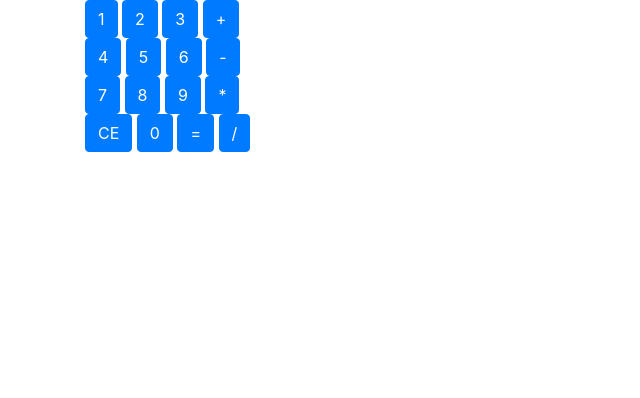
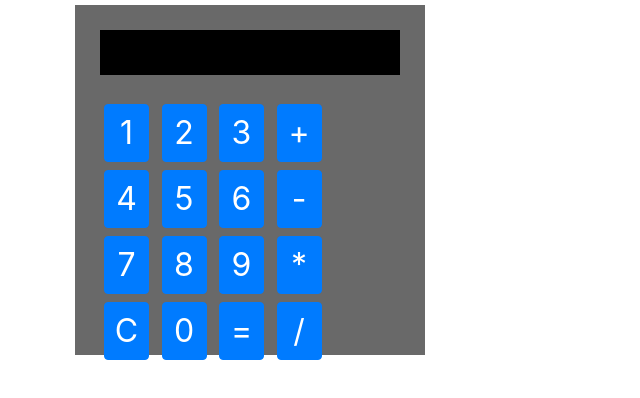
Before and after one commit to sammypaiz0606/calculator, a plain HTML site: page index.html in a window 1280 px wide. Shown: the whole page, without its empty margins (0-640 px from the left). Drawn offline with nearby package versions, Linux system fonts and the light colour scheme.

Commit message:
added output value when clicked

```diff
--- a/assets/css/style.css
+++ b/assets/css/style.css
@@ -0,0 +1,26 @@
+#output {
+    height:45px;
+    background:#000;
+    color:aqua;
+    width:100%;
+    font-size:2em;
+    padding:5px;
+    text-align:right;
+    margin-bottom:25px;
+}
+
+#myCalcu {
+    width:350px;
+    background:dimgray;
+    height:350px;
+    padding:25px;
+}
+.cbutton {
+    font-size:2em;
+    width:45px;
+    margin:4px;
+    padding:4px;
+}
+.container {
+    padding:5px;
+}
--- a/assets/js/javascript.js
+++ b/assets/js/javascript.js
@@ -1,8 +1,14 @@
-// var ctbutton = document.getElementsByClassName('cbutton');
-// console.log(ctbutton);
 
-// for(var i=0; i <ctbutton.length; i++) {
-// ctbutton[i].addEventListener('click', function() {
-//     alert('clicked');
-//     });
-// }
+var mybtn = document.getElementsByClassName('cbutton');
+var myOutput = document.getElementById('output');
+var myCal = '';
+console.log(mybtn);
+for(var i=0; i < mybtn.length; i++) {
+
+    mybtn[i].addEventListener('click', function() {
+        var myValue = this.innerHTML;
+        myCal = myCal + myValue;
+        myOutput.innerHTML = myCal;
+        console.log('clicked');
+    });
+}
--- a/index.html
+++ b/index.html
@@ -34,7 +34,7 @@
                 <div class='btn btn-primary cbutton'>*</div>
             </div>
             <div class='col-xs-12'>
-                <div class='btn btn-primary cbutton'>CE</div>
+                <div class='btn btn-primary cbutton'>C</div>
                 <div class='btn btn-primary cbutton'>0</div>
                 <div class='btn btn-primary cbutton'>=</div>
                 <div class='btn btn-primary cbutton'>/</div>
```
